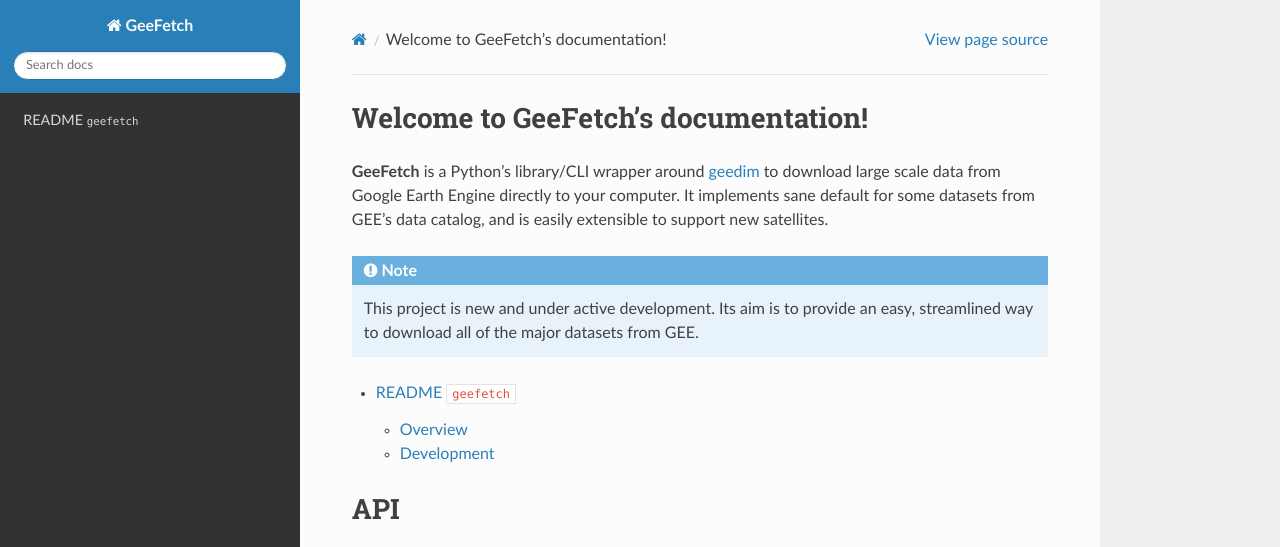
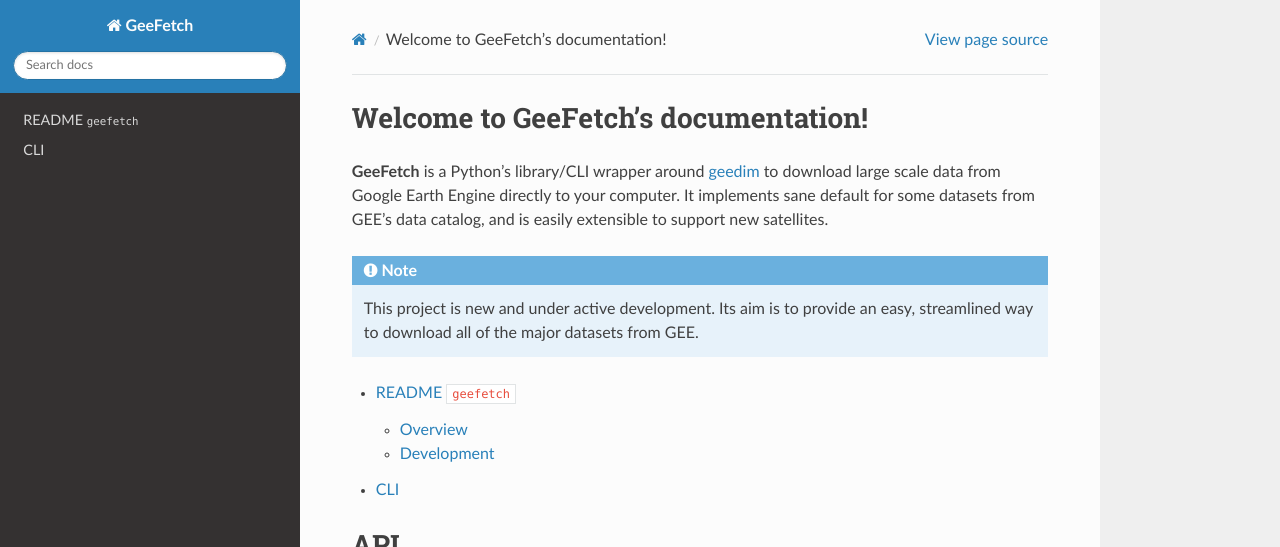
Before and after one commit to gbelouze/geefetch, a Sphinx documentation site: the page built from docs/source/index.rst, in a window 1280 px wide and 1033 px high, cut to the strip 0-547 px from the top of the window. Built offline with Sphinx 7.4.7 and the Read the Docs theme 2.0.0, drawn with Linux system fonts in a browser that asks for light colours.

Commit message:
Add sphinx-click

```diff
--- /dev/null
+++ b/docs/source/cli.rst
@@ -0,0 +1,6 @@
+CLI
+===
+
+.. click:: geefetch.cli.main:download
+   :prog: geefetch download
+   :nested: full
--- a/docs/source/conf.py
+++ b/docs/source/conf.py
@@ -20,6 +20,7 @@
     "sphinx.ext.autosummary",
     "sphinx_rtd_theme",
     "sphinx.ext.napoleon",
+    "sphinx_click",
 ]
 
 templates_path = ["_templates"]
--- a/docs/source/index.rst
+++ b/docs/source/index.rst
@@ -16,7 +16,7 @@
    :maxdepth: 2
 
    readme
-
+   cli
 
 API
 ===
```
